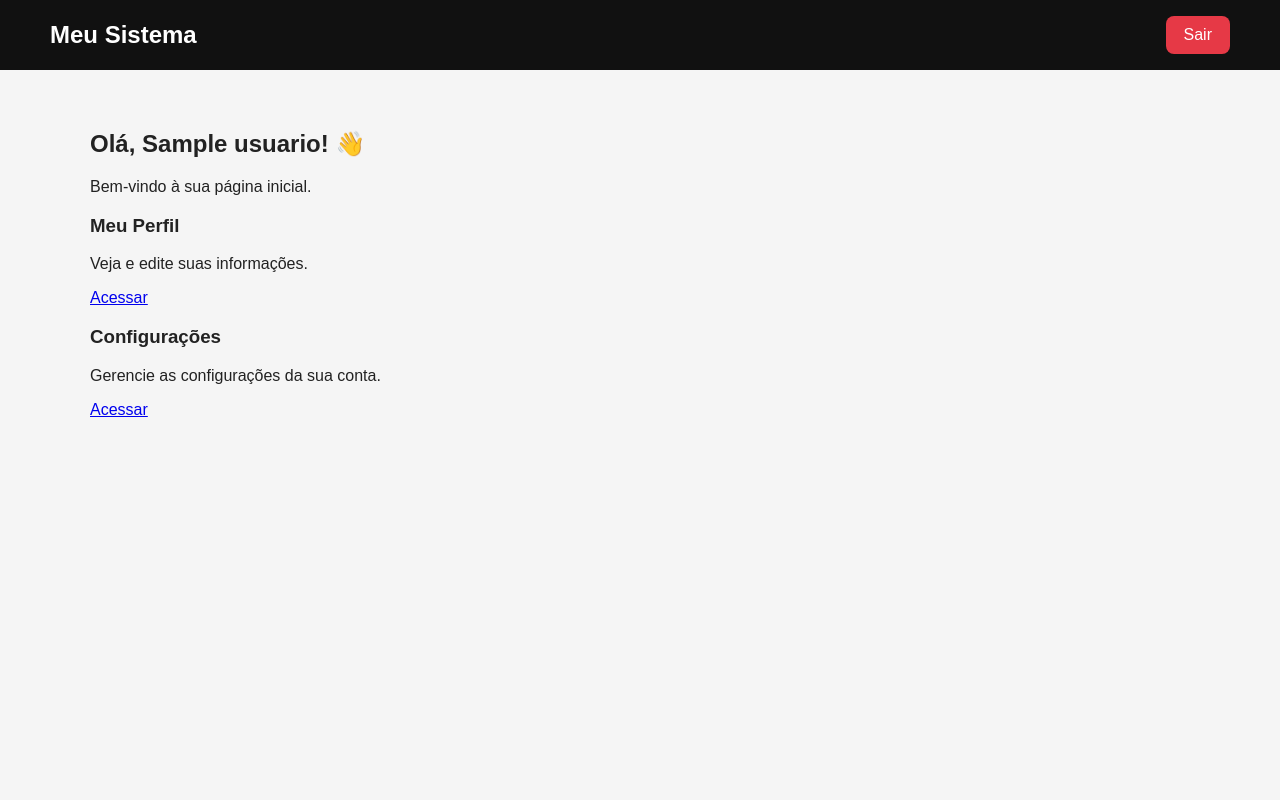
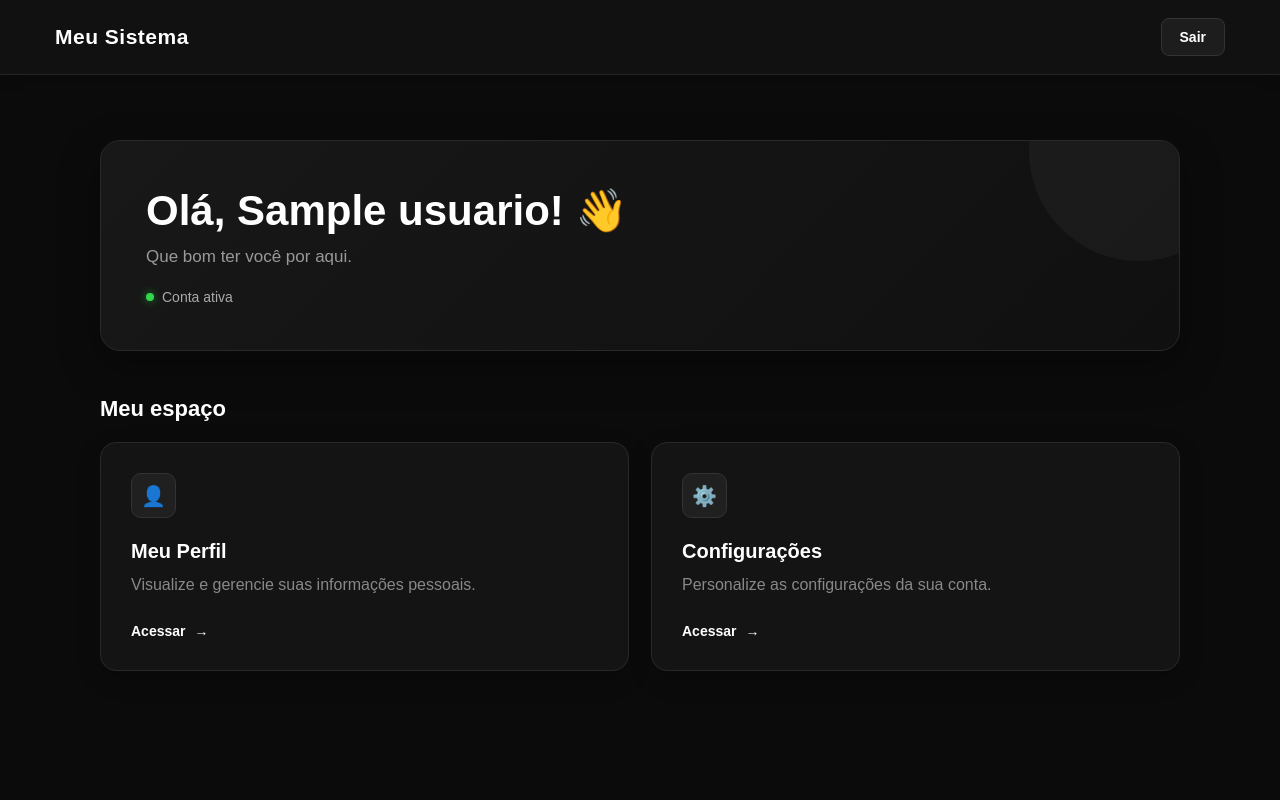
Before and after one commit to joaovitorfelipe/login-e-cadastro, a Flask app: page /home in a window 1280 px wide. Run offline with Flask 3, Linux system fonts and the light colour scheme; the visitor is signed in with stand-in values (Sample User, id 1); a database or web service that is not in the repository returns one stand-in record (values such as "Sample title"); some libraries are stand-ins or nearby versions.

Commit message:
Estilização de Paginas

```diff
--- a/static/home.css
+++ b/static/home.css
@@ -1,118 +1,320 @@
+* {
+    box-sizing: border-box;
+}
+
 body.home-page {
     margin: 0;
     min-height: 100vh;
 
     font-family: Arial, sans-serif;
 
-    background: #f5f5f5;
-    color: #222;
+    background: #0b0b0b;
+    color: white;
 }
 
-/* HEADER */
+
+/* =========================
+   HEADER
+========================= */
 
 .home-page header {
-    height: 70px;
+    height: 75px;
 
     display: flex;
     align-items: center;
     justify-content: space-between;
 
-    padding: 0 50px;
+    padding: 0 55px;
 
     background: #111;
-    color: white;
+
+    border-bottom: 1px solid #252525;
+
+    box-shadow: 0 2px 15px rgba(0, 0, 0, 0.2);
 }
 
 .home-page header h2 {
     margin: 0;
+
+    font-size: 21px;
+    font-weight: 600;
+
+    letter-spacing: 0.5px;
 }
 
 .home-page header a {
+    padding: 10px 18px;
+
     color: white;
+    background: #1d1d1d;
+
+    border: 1px solid #333;
+    border-radius: 8px;
+
     text-decoration: none;
 
-    background: #e63946;
-
-    padding: 10px 18px;
-
-    border-radius: 8px;
+    font-size: 14px;
+    font-weight: bold;
 
     transition: 0.2s;
 }
 
 .home-page header a:hover {
-    background: #c92f3b;
+    background: #292929;
+    border-color: #555;
 }
 
-/* CONTEÚDO */
+
+/* =========================
+   CONTEÚDO
+========================= */
 
 .home-page main {
-    max-width: 1100px;
+    max-width: 1150px;
 
-    margin: 60px auto;
+    margin: 0 auto;
 
-    padding: 0 30px;
+    padding: 65px 35px;
 }
 
-/* BOAS-VINDAS */
+
+/* =========================
+   BOAS-VINDAS
+========================= */
 
 .home-page .boas-vindas {
-    margin-bottom: 40px;
+    position: relative;
+
+    overflow: hidden;
+
+    padding: 45px;
+
+    margin-bottom: 45px;
+
+    background: linear-gradient(135deg, #181818, #101010);
+
+    border: 1px solid #292929;
+    border-radius: 20px;
+
+    box-shadow: 0 15px 40px rgba(0, 0, 0, 0.35);
+}
+
+.home-page .boas-vindas::after {
+    content: "";
+
+    position: absolute;
+
+    width: 220px;
+    height: 220px;
+
+    right: -70px;
+    top: -100px;
+
+    background: rgba(255, 255, 255, 0.04);
+
+    border-radius: 50%;
 }
 
 .home-page .boas-vindas h1 {
-    margin: 0 0 10px;
+    position: relative;
 
-    font-size: 36px;
+    margin: 0 0 12px;
+
+    font-size: 42px;
+    font-weight: 700;
+
+    z-index: 1;
 }
 
 .home-page .boas-vindas p {
+    position: relative;
+
     margin: 0;
 
-    color: #666;
+    color: #999;
 
-    font-size: 18px;
+    font-size: 17px;
+
+    z-index: 1;
 }
 
-/* CARDS */
+/* STATUS DA CONTA */
+
+.home-page .status {
+    display: flex;
+    align-items: center;
+    gap: 8px;
+
+    margin-top: 22px;
+
+    color: #aaa;
+
+    font-size: 14px;
+}
+
+.home-page .status-dot {
+    width: 8px;
+    height: 8px;
+
+    background: #32d74b;
+
+    border-radius: 50%;
+
+    box-shadow: 0 0 8px rgba(50, 215, 75, 0.6);
+}
+
+
+/* AVATAR */
+
+.home-page .welcome-content {
+    position: relative;
+    z-index: 1;
+}
+
+
+/* =========================
+   MEU ESPAÇO
+========================= */
+
+.home-page .meu-espaco h2 {
+    margin: 0 0 20px;
+
+    font-size: 22px;
+    font-weight: 600;
+}
+
+
+/* =========================
+   CARDS
+========================= */
 
 .home-page .cards {
-    display: flex;
-    gap: 25px;
+    display: grid;
+
+    grid-template-columns: repeat(2, 1fr);
+
+    gap: 22px;
 }
 
 .home-page .card {
-    width: 280px;
+    min-height: 220px;
 
-    padding: 25px;
+    padding: 30px;
 
-    background: white;
+    background: #141414;
 
-    border-radius: 12px;
+    border: 1px solid #292929;
+    border-radius: 16px;
 
-    box-shadow: 0 4px 15px rgba(0, 0, 0, 0.08);
+    box-shadow: 0 8px 25px rgba(0, 0, 0, 0.2);
+
+    transition: 0.25s;
+}
+
+.home-page .card:hover {
+    transform: translateY(-6px);
+
+    background: #181818;
+
+    border-color: #444;
+
+    box-shadow: 0 15px 35px rgba(0, 0, 0, 0.35);
+}
+
+
+/* =========================
+   ÍCONE DOS CARDS
+========================= */
+
+.home-page .card-icon {
+    width: 45px;
+    height: 45px;
+
+    display: flex;
+    align-items: center;
+    justify-content: center;
+
+    margin-bottom: 22px;
+
+    background: #202020;
+
+    border: 1px solid #333;
+    border-radius: 10px;
+
+    font-size: 20px;
+}
+
+
+/* =========================
+   TEXTO DOS CARDS
+========================= */
+
+.home-page .card h3 {
+    margin: 0 0 10px;
+
+    font-size: 20px;
+}
+
+.home-page .card p {
+    margin: 0 0 25px;
+
+    color: #888;
+
+    line-height: 1.5;
+}
+
+
+/* =========================
+   LINK DOS CARDS
+========================= */
+
+.home-page .card a {
+    color: white;
+
+    text-decoration: none;
+
+    font-size: 14px;
+    font-weight: bold;
+}
+
+.home-page .card a span {
+    margin-left: 5px;
 
     transition: 0.2s;
 }
 
-.home-page .card:hover {
-    transform: translateY(-5px);
+.home-page .card a:hover {
+    color: #bbb;
 }
 
-.home-page .card h3 {
-    margin: 0 0 10px;
+.home-page .card a:hover span {
+    margin-left: 10px;
 }
 
-.home-page .card p {
-    margin: 0 0 20px;
 
-    color: #666;
+/* =========================
+   RESPONSIVIDADE
+========================= */
+
+@media (max-width: 700px) {
+
+    .home-page header {
+        padding: 0 25px;
+    }
+
+    .home-page main {
+        padding: 40px 20px;
+    }
+
+    .home-page .boas-vindas {
+        padding: 30px;
+    }
+
+    .home-page .boas-vindas h1 {
+        font-size: 30px;
+    }
+
+    .home-page .cards {
+        grid-template-columns: 1fr;
+    }
 }
-
-.home-page .card a {
-    color: #111;
-
-    font-weight: bold;
-
-    text-decoration: none;
-}
--- a/templates/home.html
+++ b/templates/home.html
@@ -4,39 +4,81 @@
 <head>
     <meta charset="UTF-8">
     <meta name="viewport" content="width=device-width, initial-scale=1.0">
-    <link rel="stylesheet" href="{{ url_for('static', filename='home.css') }}">
 
     <title>Home</title>
+
+    <link rel="stylesheet" href="{{ url_for('static', filename='home.css') }}">
 </head>
 
 <body class="home-page">
 
     <header>
+
         <h2>Meu Sistema</h2>
 
         <a href="/logout">Sair</a>
+
     </header>
 
     <main>
 
-        <section>
-            <h1>Olá, {{ nome }}! 👋</h1>
+        <section class="boas-vindas">
 
-            <p>Bem-vindo à sua página inicial.</p>
+            <div class="welcome-content">
+
+                <h1>Olá, {{ nome }}! 👋</h1>
+
+                <p>Que bom ter você por aqui.</p>
+
+                <div class="status">
+                    <span class="status-dot"></span>
+                    <span>Conta ativa</span>
+                </div>
+
+            </div>
+
         </section>
 
-        <section>
 
-            <div>
-                <h3>Meu Perfil</h3>
-                <p>Veja e edite suas informações.</p>
-                <a href="#">Acessar</a>
-            </div>
+        <section class="meu-espaco">
 
-            <div>
-                <h3>Configurações</h3>
-                <p>Gerencie as configurações da sua conta.</p>
-                <a href="#">Acessar</a>
+            <h2>Meu espaço</h2>
+
+            <div class="cards">
+
+                <div class="card">
+
+                    <div class="card-icon">👤</div>
+
+                    <h3>Meu Perfil</h3>
+
+                    <p>
+                        Visualize e gerencie suas informações pessoais.
+                    </p>
+
+                    <a href="#">
+                        Acessar <span>→</span>
+                    </a>
+
+                </div>
+
+
+                <div class="card">
+
+                    <div class="card-icon">⚙️</div>
+
+                    <h3>Configurações</h3>
+
+                    <p>
+                        Personalize as configurações da sua conta.
+                    </p>
+
+                    <a href="#">
+                        Acessar <span>→</span>
+                    </a>
+
+                </div>
+
             </div>
 
         </section>
```
